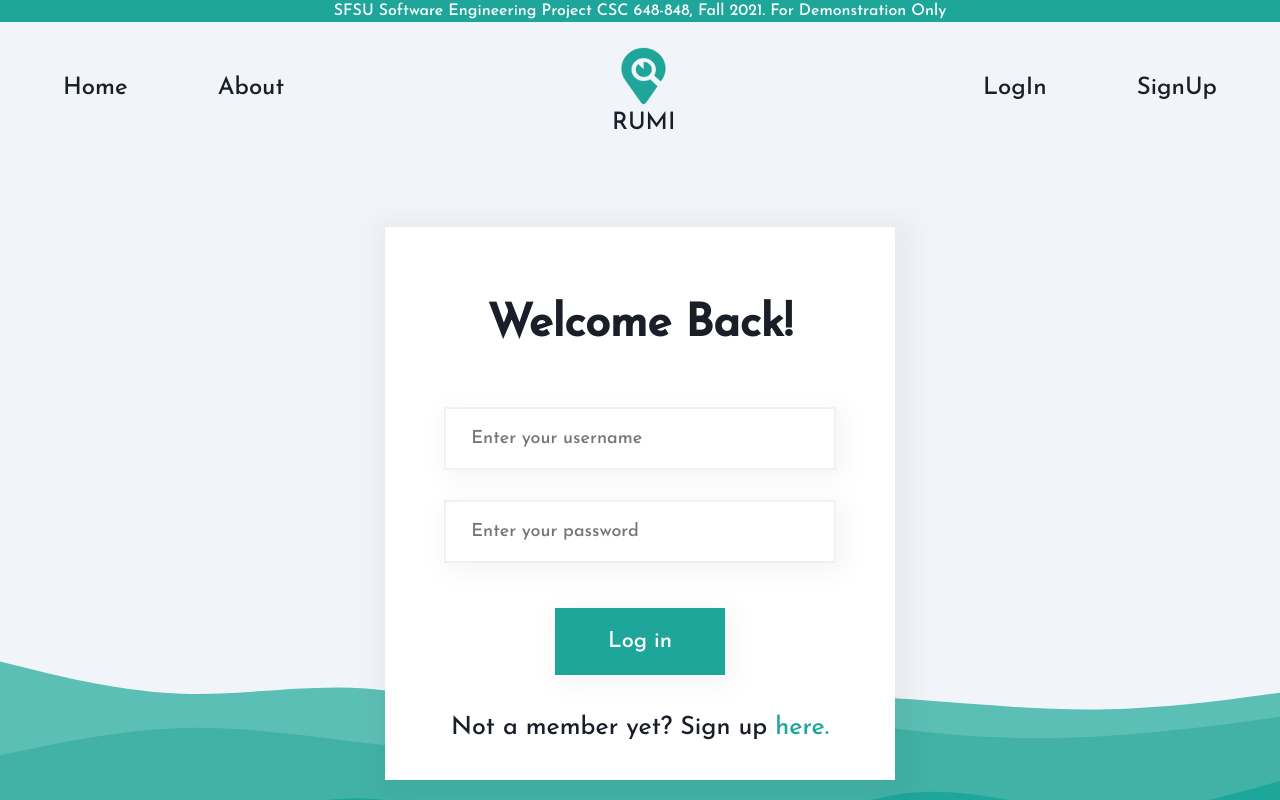
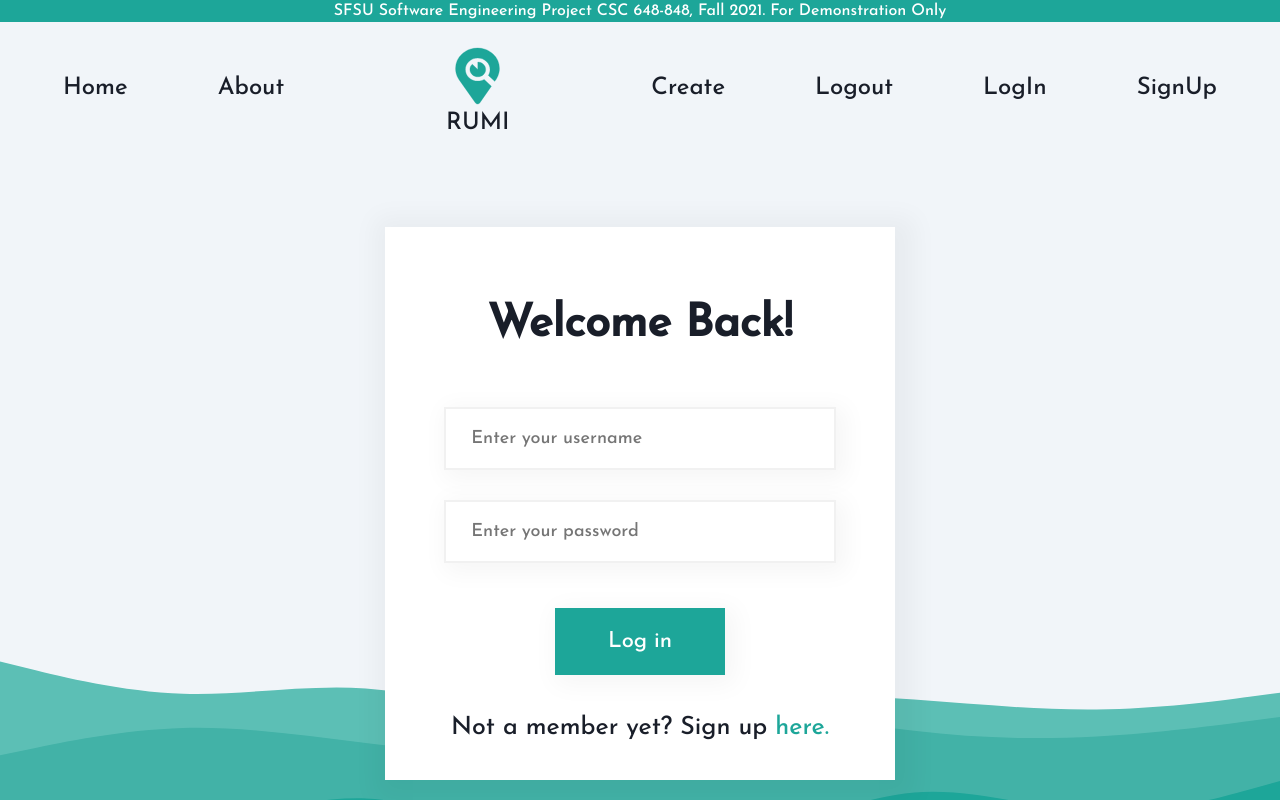
Before and after one commit to Burmy/RUMI, a React (Create React App) app in the folder application/rumi/frontend/: page /login in a window 1280 px wide. Shown: the top 800 px of the page. Built offline with nearby package versions, Linux system fonts and the light colour scheme.

Commit message:
working on auth

```diff
--- a/application/rumi/frontend/package.json
+++ b/application/rumi/frontend/package.json
@@ -8,6 +8,7 @@
     "@testing-library/user-event": "^12.8.3",
     "axios": "^0.22.0",
     "formik": "^2.2.9",
+    "js-cookie": "^3.0.1",
     "react": "^17.0.2",
     "react-dom": "^17.0.2",
     "react-dropzone": "^11.4.2",
--- a/application/rumi/frontend/src/Components/Forms/Login.js
+++ b/application/rumi/frontend/src/Components/Forms/Login.js
@@ -5,6 +5,7 @@ import { toast } from "react-toastify";
 import "react-toastify/dist/ReactToastify.css";
 import "./Form.css";
 import { AuthContext } from "../../Helpers/AuthContext";
+import Cookies from "js-cookie";
 
 const Login = () => {
     const [username, setUsername] = useState("");
@@ -17,7 +18,7 @@ const Login = () => {
         const data = { username: username, password: password };
 
         Axios.defaults.withCredentials = true;
-        Axios.post("http://18.190.48.206:3001/users/login", data)
+        Axios.post("http://localhost:3001/users/login", data)
             .then((response) => {
                 console.log(response.data);
                 console.log(response.headers);
@@ -32,6 +33,8 @@ const Login = () => {
                     progress: 0,
                 });
                 setAuthState(true);
+                // setAuthState(Cookies.get("logged"));
+                localStorage.setItem("user", Cookies.get("username"));
                 history.push("/");
             })
             .catch((error) => {
--- a/application/rumi/frontend/src/Components/Navbar/Navbar.js
+++ b/application/rumi/frontend/src/Components/Navbar/Navbar.js
@@ -26,7 +26,7 @@ const Navbar = () => {
                         </Link>
                     </div>
                     <div className="resp-nav-links">
-                        {authTokens && (
+                        {!authTokens && (
                             <>
                                 <Link className="nav-links" to="/createpost">
                                     Create
```
Also changed, not shown: 1 other file (tests, documents, lock files or other folders).
